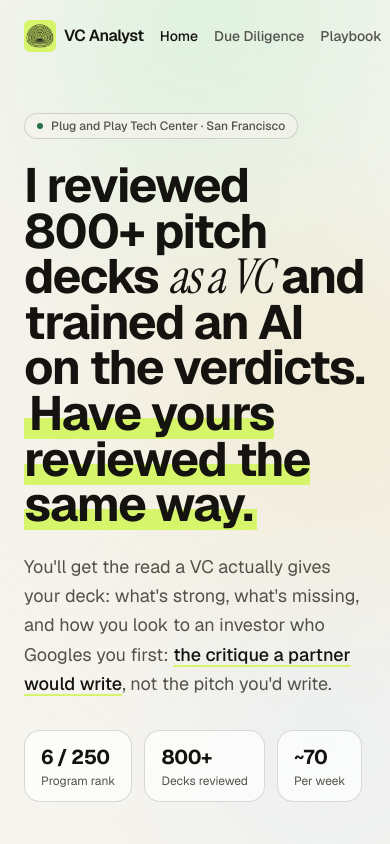
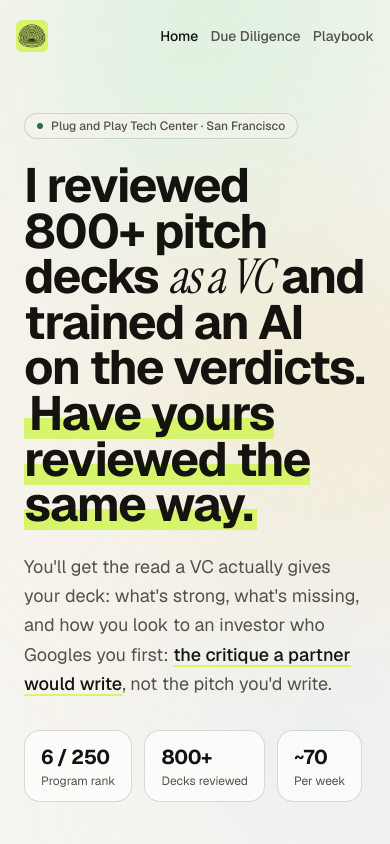
Before and after one commit to william-popmie/vc-analyst, a Next.js app: page / in a window 390 px wide. Shown: the top 844 px of the page. Built offline with nearby package versions, Linux system fonts and the light colour scheme.

Commit message:
fix footer

```diff
--- a/app/layout.tsx
+++ b/app/layout.tsx
@@ -1,6 +1,6 @@
 import type { Metadata } from "next";
 import { Geist, Geist_Mono, Instrument_Serif } from "next/font/google";
-import Footer from "@/components/layout/Footer";
+import PageFooter from "@/components/layout/PageFooter";
 import NavBar from "@/components/layout/NavBar";
 import AnalysisProvider from "@/components/features/analyze/AnalysisProvider";
 import "./globals.css";
@@ -36,7 +36,7 @@ export default function RootLayout({ children }: { children: React.ReactNode })
             <NavBar />
             {/* Pages set their own max-width — the report page needs to run wider than the rest. */}
             <main className="pb-24">{children}</main>
-            <Footer />
+            <PageFooter />
           </div>
         </AnalysisProvider>
       </body>
--- a/components/layout/NavBar.tsx
+++ b/components/layout/NavBar.tsx
@@ -20,22 +20,22 @@ export default function NavBar() {
   const doneCount = stream.steps.filter((s) => s.status === "done").length;
 
   return (
-    <nav className="px-6 py-5">
-      <div className="mx-auto flex max-w-3xl items-center justify-between gap-4">
+    <nav className="px-4 py-5 sm:px-6">
+      <div className="mx-auto flex max-w-3xl items-center justify-between gap-2 sm:gap-4">
         <Link href="/" className="group flex shrink-0 items-center gap-2">
           <Image src="/logo.png" alt="VC Analyst" width={32} height={32} className="rounded-md" priority />
-          <span className="font-semibold tracking-tight text-ink transition-opacity group-hover:opacity-60">
+          <span className="hidden font-semibold tracking-tight text-ink transition-opacity group-hover:opacity-60 sm:inline">
             VC Analyst
           </span>
         </Link>
 
-        <div className="flex items-center gap-4">
+        <div className="flex min-w-0 items-center gap-3 sm:gap-4">
           {loading && currentId && (
             <Link
               href={`/due-diligence/${currentId}`}
-              className="flex items-center gap-2 rounded-full border border-accent/30 bg-accent/10 px-3.5 py-1.5 text-sm font-medium text-accent shadow-[0_0_14px_-2px_var(--accent-bright)] transition-colors hover:bg-accent/15"
+              className="flex shrink-0 items-center gap-2 rounded-full border border-accent/30 bg-accent/10 px-2.5 py-1.5 text-sm font-medium text-accent shadow-[0_0_14px_-2px_var(--accent-bright)] transition-colors hover:bg-accent/15 sm:px-3.5"
             >
-              <span className="relative flex h-2 w-2">
+              <span className="relative flex h-2 w-2 shrink-0">
                 <span className="absolute inline-flex h-full w-full animate-ping rounded-full bg-accent-bright opacity-75" />
                 <span className="relative inline-flex h-2 w-2 rounded-full bg-accent-bright" />
               </span>
--- /dev/null
+++ b/components/layout/PageFooter.tsx
@@ -0,0 +1,17 @@
+"use client";
+
+import { usePathname } from "next/navigation";
+import Footer from "./Footer";
+
+/**
+ * The report detail page (/due-diligence/[id]) has its own self-contained
+ * scroll box with a trailing Footer baked into ReportView (so the last
+ * chapter has real content to scroll to) — skip the layout's copy there to
+ * avoid rendering it twice.
+ */
+export default function PageFooter() {
+  const pathname = usePathname();
+  const isReportPage = /^\/due-diligence\/.+/.test(pathname);
+  if (isReportPage) return null;
+  return <Footer />;
+}
```
